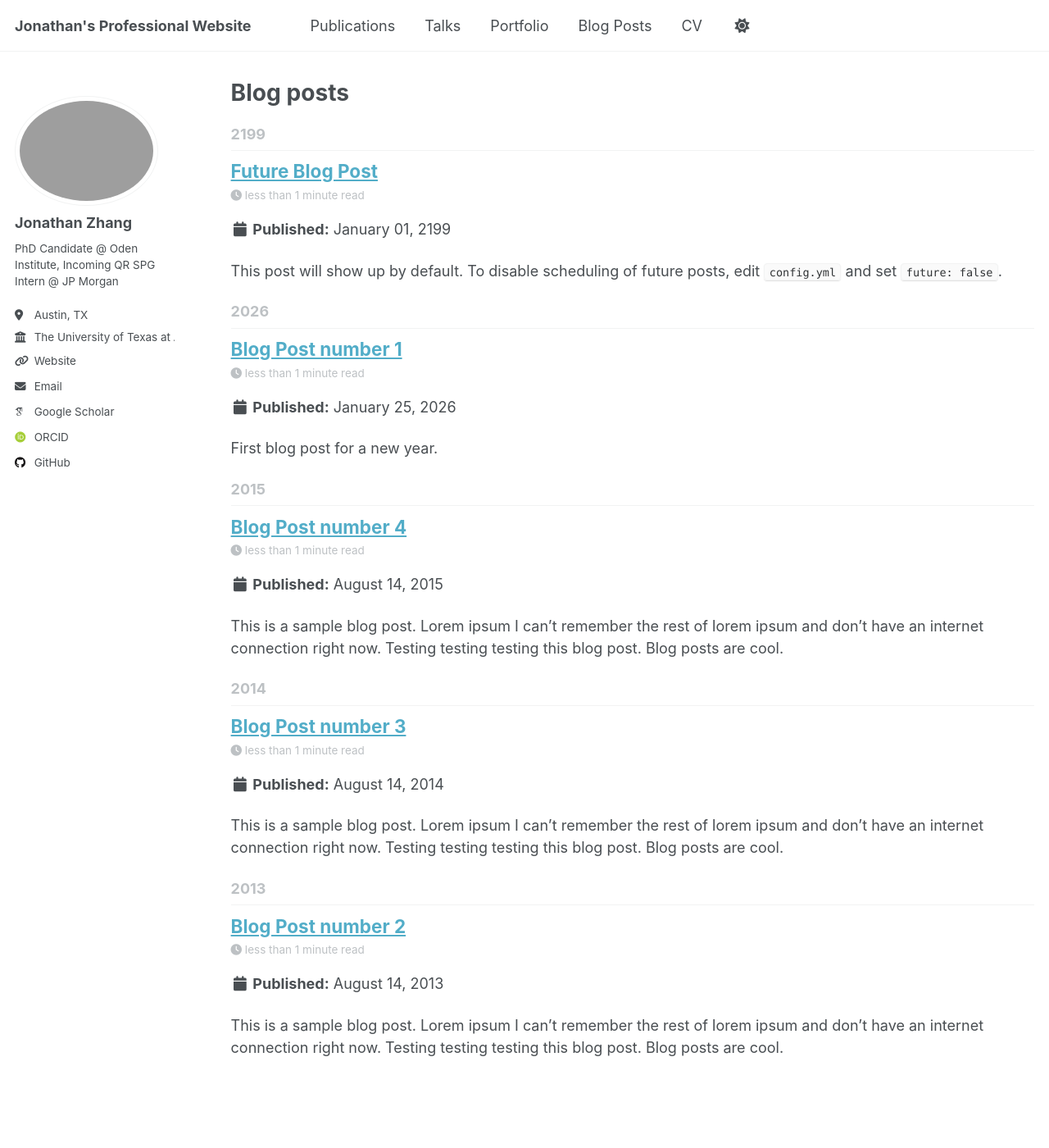
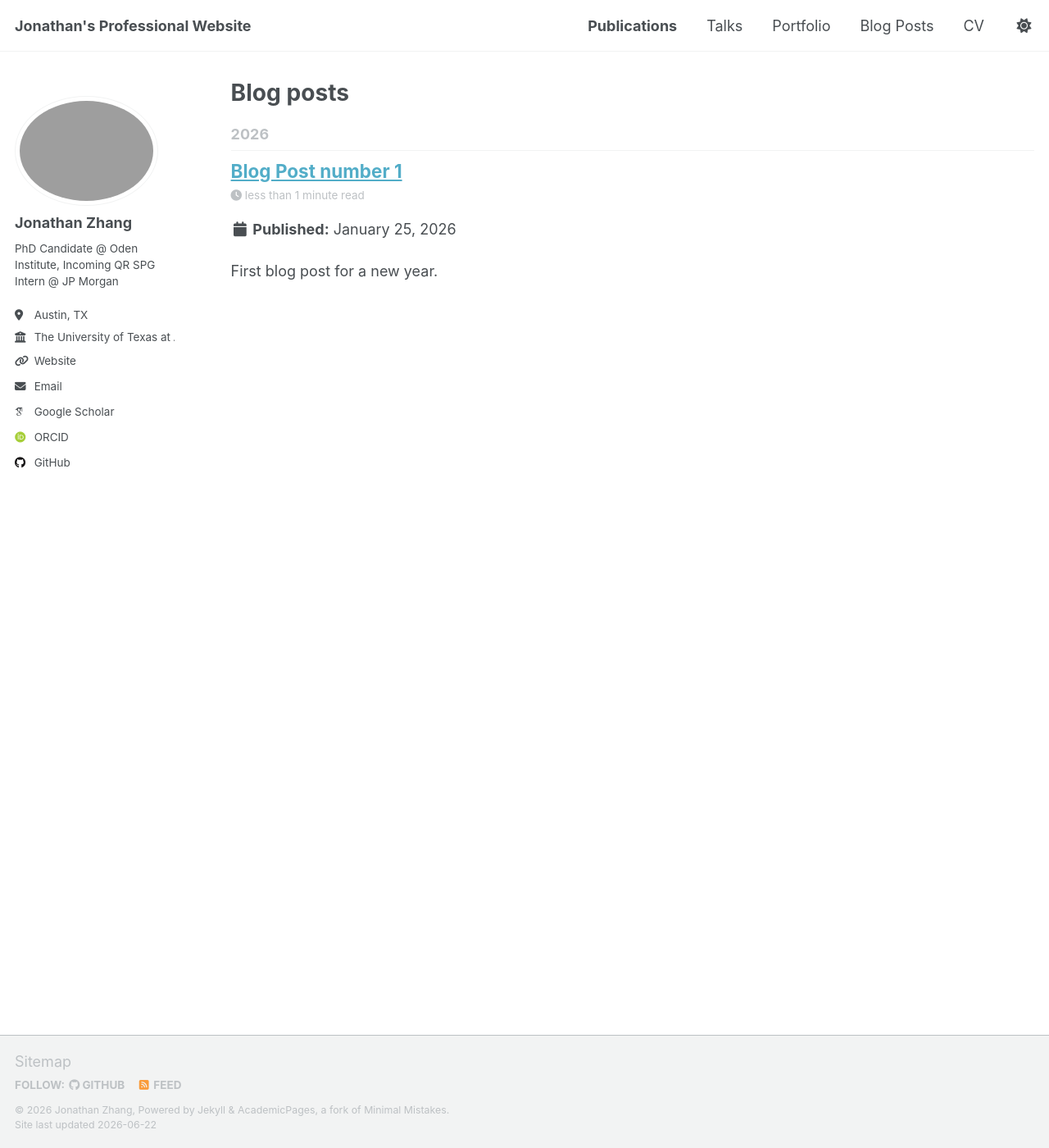
Before and after one commit to jdz357/jdz357.github.io, a Jekyll site: the page built from _pages/year-archive.html, in a window 1280 px wide and 1400 px high. Shown: the whole window at 82% size. Built offline with Jekyll 4.4.1, drawn with Linux system fonts in a browser that asks for light colours; some web fonts are replaced; a script that is not in the unit is left out.

Commit message:
Align navigation and remove sample posts

```diff
--- a/_includes/masthead.html
+++ b/_includes/masthead.html
@@ -3,10 +3,10 @@
 <div class="masthead">
   <div class="masthead__inner-wrap">
     <div class="masthead__menu">
+      <a class="masthead__site-title" href="{{ base_path }}/">{{ site.title }}</a>
       <nav id="site-nav" class="greedy-nav">
         <button><div class="navicon"></div></button>
         <ul class="visible-links">
-          <li class="masthead__menu-item masthead__menu-item--lg persist"><a href="{{ base_path }}/">{{ site.title }}</a></li>
           {% for link in site.data.navigation.main %}
             {% if link.url contains 'http' %}
               {% assign domain = '' %}
--- a/_posts/2013-08-14-blog-post-2.md
+++ /dev/null
@@ -1,20 +0,0 @@
----
-title: 'Blog Post number 2'
-date: 2013-08-14
-permalink: /posts/2013/08/blog-post-2/
-tags:
-  - cool posts
-  - category1
-  - category2
----
-
-This is a sample blog post. Lorem ipsum I can't remember the rest of lorem ipsum and don't have an internet connection right now. Testing testing testing this blog post. Blog posts are cool.
-
-Headings are cool
-======
-
-You can have many headings
-======
-
-Aren't headings cool?
-------
--- a/_posts/2014-08-14-blog-post-3.md
+++ /dev/null
@@ -1,20 +0,0 @@
----
-title: 'Blog Post number 3'
-date: 2014-08-14
-permalink: /posts/2014/08/blog-post-3/
-tags:
-  - cool posts
-  - category1
-  - category2
----
-
-This is a sample blog post. Lorem ipsum I can't remember the rest of lorem ipsum and don't have an internet connection right now. Testing testing testing this blog post. Blog posts are cool.
-
-Headings are cool
-======
-
-You can have many headings
-======
-
-Aren't headings cool?
-------
--- a/_posts/2199-01-01-future-post.md
+++ /dev/null
@@ -1,11 +0,0 @@
----
-title: 'Future Blog Post'
-date: 2199-01-01
-permalink: /posts/2012/08/blog-post-4/
-tags:
-  - cool posts
-  - category1
-  - category2
----
-
-This post will show up by default. To disable scheduling of future posts, edit `config.yml` and set `future: false`.
--- a/_sass/layout/_masthead.scss
+++ b/_sass/layout/_masthead.scss
@@ -45,6 +45,24 @@
 }
 
 .masthead__menu {
+  display: flex;
+  align-items: center;
+  width: 100%;
+
+  .masthead__site-title {
+    flex: 0 1 auto;
+    min-width: 0;
+    margin-right: 2em;
+    padding: 0.5rem 0;
+    color: var(--global-masthead-link-color);
+    font-weight: 700;
+    line-height: 1.2;
+  }
+
+  .greedy-nav {
+    flex: 1 1 auto;
+    min-width: 0;
+  }
 
   ul {
     margin: 0;
@@ -60,8 +78,4 @@
   list-style-type: none;
   white-space: nowrap;
 
-  &--lg {
-    padding-right: 2em;
-    font-weight: 700;
-  }
 }
--- a/_sass/layout/_navigation.scss
+++ b/_sass/layout/_navigation.scss
@@ -204,6 +204,7 @@
 
   .visible-links {
     display: table;
+    margin-left: auto;
 
     li {
       display: table-cell;
```
Also changed, not shown: _posts/2015-08-14-blog-post-4.md (deleted, +0 -20 lines).
